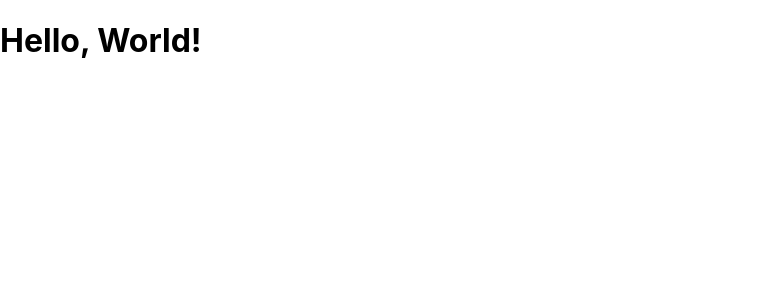
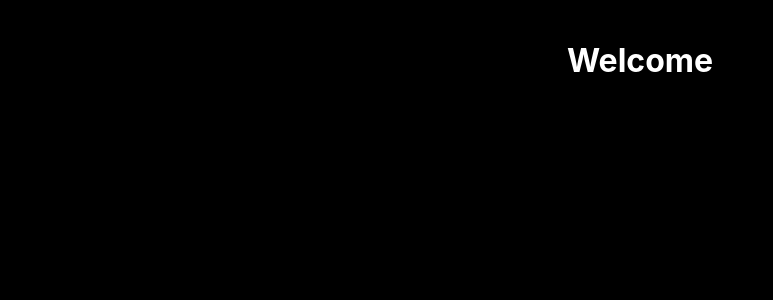
Before and after one commit to edwindanz/learnable, a React (Create React App) app: page / in a window 1280 px wide. Shown: the top 300 px of the page, without its empty margins (0-773 px from the left). Built offline with nearby package versions, Linux system fonts and the light colour scheme.

Commit message:
updated message

```diff
--- a/src/App.css
+++ b/src/App.css
@@ -1,46 +1,17 @@
+/* App.css */
+body {
+  background-color: black; /* Set background to black */
+  color: white; /* Set text color to white for contrast */
+  height: 100vh;
+  margin: 0;
+}
+
 .App {
   text-align: center;
 }
 
-body {
-  background-image: url('/background.jpg'); /* Adjust the path if your image has a different name */
-  background-size: cover; /* Makes sure the image covers the whole page */
-  background-position: center; /* Centers the image */
-  background-repeat: no-repeat; /* Prevents the image from repeating */
-  height: 100vh; /* Makes sure the background covers the full viewport height */
+.App-header {
+  background-color: rgba(0, 0, 0, 0.6); /* Optional: to make header text more readable */
+  color: white;
+  padding: 20px;
 }
-
-.App-logo {
-  height: 40vmin;
-  pointer-events: none;
-}
-
-@media (prefers-reduced-motion: no-preference) {
-  .App-logo {
-    animation: App-logo-spin infinite 20s linear;
-  }
-}
-
-.App-header {
-  background-color: #282c34;
-  min-height: 100vh;
-  display: flex;
-  flex-direction: column;
-  align-items: center;
-  justify-content: center;
-  font-size: calc(10px + 2vmin);
-  color: white;
-}
-
-.App-link {
-  color: #61dafb;
-}
-
-@keyframes App-logo-spin {
-  from {
-    transform: rotate(0deg);
-  }
-  to {
-    transform: rotate(360deg);
-  }
-}
--- a/src/App.js
+++ b/src/App.js
@@ -1,7 +1,12 @@
+import React from 'react';
+import './App.css';
+
 function App() {
   return (
-    <div>
-      <h1>Hello, World!</h1>
+    <div className="App">
+      <header className="App-header">
+        <h1>Welcome</h1>
+      </header>
     </div>
   );
 }
--- /dev/null
+++ b/test.html
@@ -0,0 +1,21 @@
+<!DOCTYPE html>
+<html lang="en">
+<head>
+  <meta charset="UTF-8">
+  <meta name="viewport" content="width=device-width, initial-scale=1.0">
+  <title>Test Background Image</title>
+  <style>
+    body {
+      background-image: url('https://dvg5hr78c8hf1.cloudfront.net/2016/06/16/21/47/38/f8cce8f6-34f1-4e83-885a-5a547cacf194/1*2cAvoDuXZp_dy49WqNVVrA.jpeg');
+      background-size: cover;
+      background-position: center;
+      background-repeat: no-repeat;
+      height: 100vh;
+      margin: 0;
+    }
+  </style>
+</head>
+<body>
+  <h1>Hello, World!</h1>
+</body>
+</html>
```
Also changed, not shown: public/background-v2.jpg (renamed from public/background.jpg).
